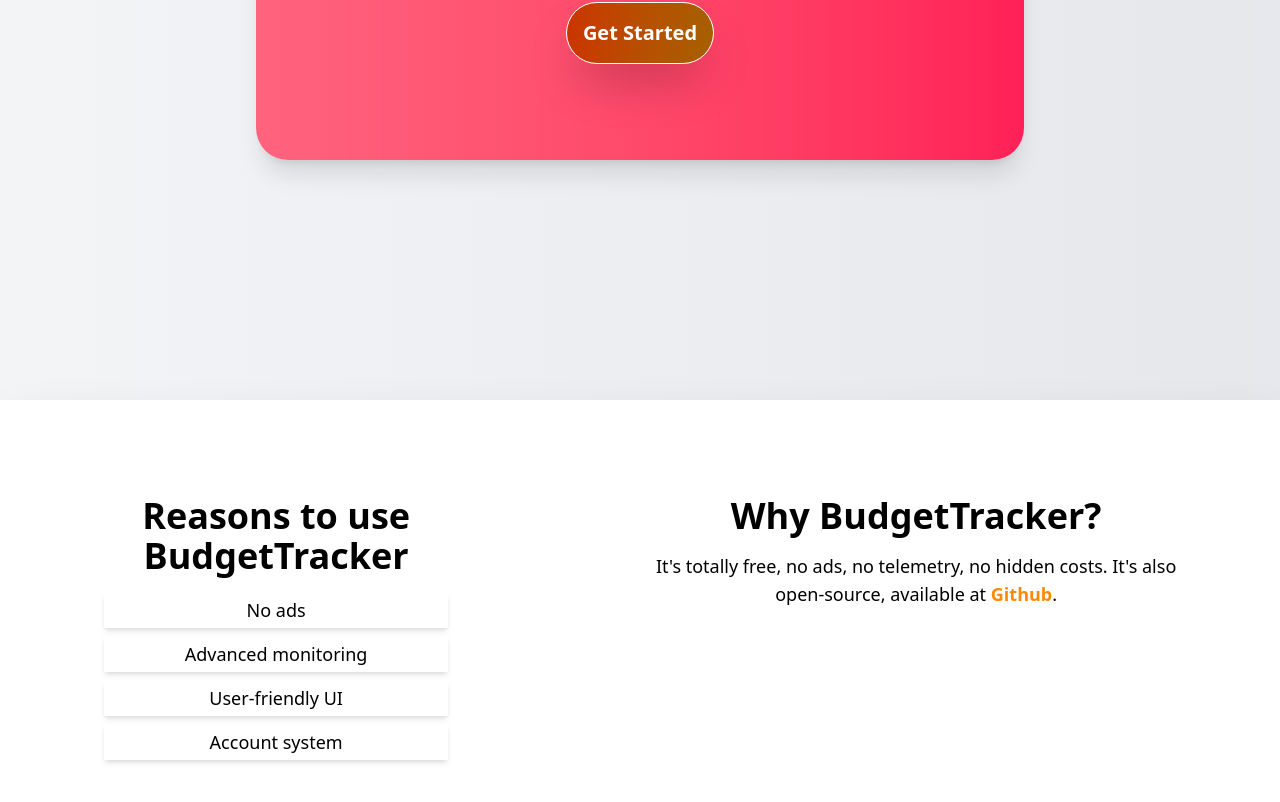
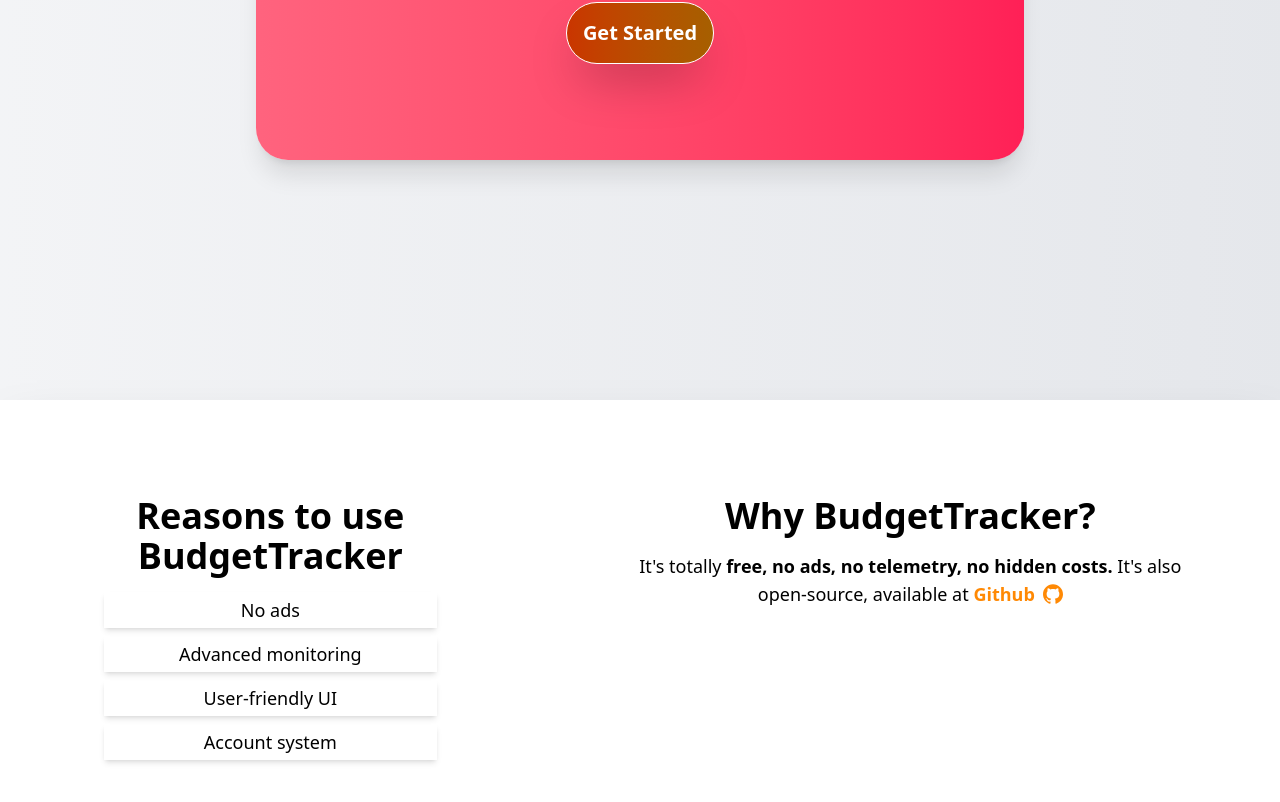
Before and after one commit to LisZLisowni2/budget-tracker, a React (Vite) app in the folder frontend/: page / in a window 1280 px wide. Shown: the part 578-1380 px from the top of the page. Built offline with nearby package versions, Linux system fonts and the light colour scheme; no server answers.

Commit message:
Update to WhyBox.tsx

```diff
--- a/frontend/src/components/Main/WhyBox.tsx
+++ b/frontend/src/components/Main/WhyBox.tsx
@@ -2,7 +2,14 @@
     return (
         <div className="relative bg-gradient-to-r text-black p-8 lg:p-24 text-center max-w-screen lg:max-w-3xl z-10">
             <h2 className="text-xl lg:text-4xl mb-4 font-bold">Why BudgetTracker?</h2>
-            <p className="text-lg lg:text-1xl">It's totally free, no ads, no telemetry, no hidden costs. It's also open-source, available at <a className="text-orange-400 font-semibold hover:text-orange-700 transition-all" target="blank" href="https://github.com/LisZLisowni2/budget-tracker">Github</a>.</p>
+            <p className="text-lg lg:text-1xl">It's totally <span className="font-semibold">free, no ads, no telemetry, no hidden costs.</span> It's also open-source, available at&nbsp;
+            <a className="text-orange-400 font-semibold hover:text-orange-700 transition-all inline-flex gap-2 items-center" target="blank" href="https://github.com/LisZLisowni2/budget-tracker">
+                Github
+                <svg className="w-5 h-5 fill-current hover:text-orange-700" role="img" viewBox="0 0 24 24" xmlns="http://www.w3.org/2000/svg">
+                    <title>GitHub</title>
+                    <path d="M12 .297c-6.63 0-12 5.373-12 12 0 5.303 3.438 9.8 8.205 11.385.6.113.82-.258.82-.577 0-.285-.01-1.04-.015-2.04-3.338.724-4.042-1.61-4.042-1.61C4.422 18.07 3.633 17.7 3.633 17.7c-1.087-.744.084-.729.084-.729 1.205.084 1.838 1.236 1.838 1.236 1.07 1.835 2.809 1.305 3.495.998.108-.776.417-1.305.76-1.605-2.665-.3-5.466-1.332-5.466-5.93 0-1.31.465-2.38 1.235-3.22-.135-.303-.54-1.523.105-3.176 0 0 1.005-.322 3.3 1.23.96-.267 1.98-.399 3-.405 1.02.006 2.04.138 3 .405 2.28-1.552 3.285-1.23 3.285-1.23.645 1.653.24 2.873.12 3.176.765.84 1.23 1.91 1.23 3.22 0 4.61-2.805 5.625-5.475 5.92.42.36.81 1.096.81 2.22 0 1.606-.015 2.896-.015 3.286 0 .315.21.69.825.57C20.565 22.092 24 17.592 24 12.297c0-6.627-5.373-12-12-12"/>
+                </svg>
+            </a></p>
         </div>
     )
 }
```
